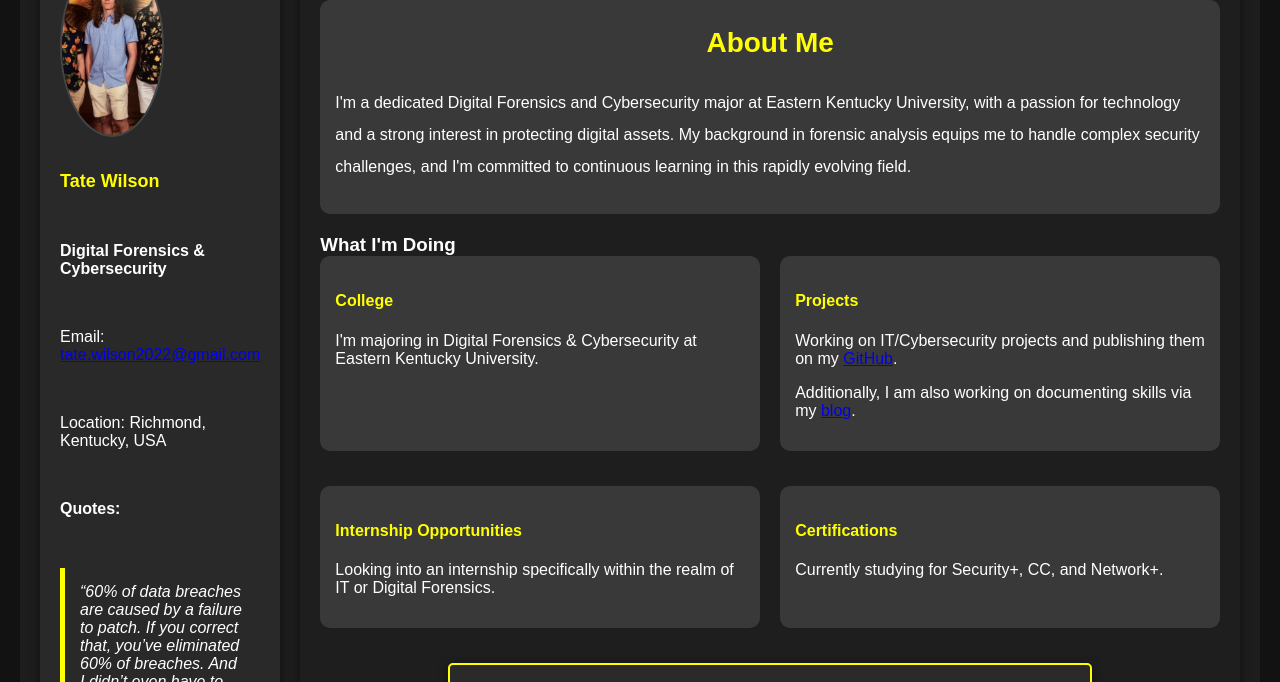
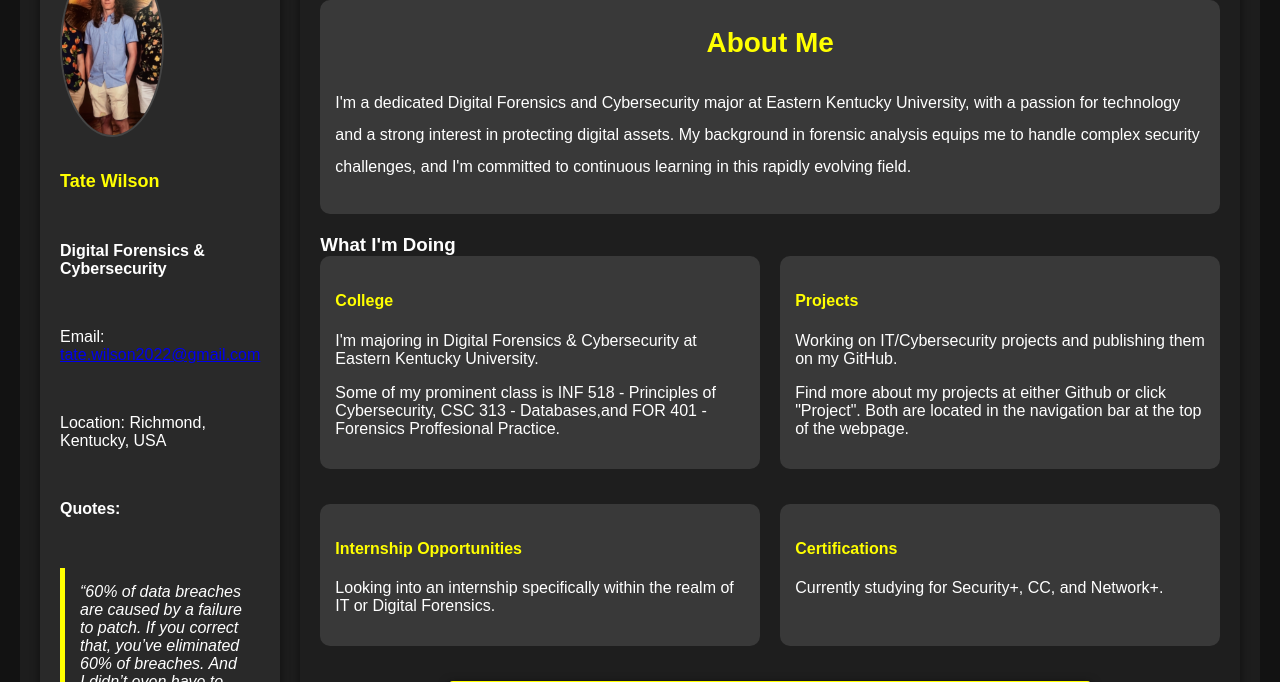
Before and after one commit to TateWilson1/TateWilson1.github.io, a plain HTML site: page index.html in a window 1280 px wide. Shown: the part 39-721 px from the top of the page. Drawn offline with Linux system fonts and the light colour scheme.

Commit message:
got rid of hyperlinks

```diff
--- a/index.html
+++ b/index.html
@@ -60,11 +60,12 @@
                     <div class="service-box">
                         <h4 class="service-title">College</h4>
                         <p>I'm majoring in Digital Forensics & Cybersecurity at Eastern Kentucky University.</p>
+                        <p>Some of my prominent class is INF 518 - Principles of Cybersecurity, CSC 313 - Databases,and FOR 401 - Forensics Proffesional Practice. </p>
                     </div>
                     <div class="service-box">
                         <h4 class="service-title">Projects</h4>
-                        <p>Working on IT/Cybersecurity projects and publishing them on my <a href="https://github.com/TateWilson1" target="_blank">GitHub</a>.</p>
-                        <p>Additionally, I am also working on documenting skills via my <a href="https://tatewilson2022.wixsite.com/vulnerable-write-ups/blog" target="_blank"> blog</a>.</p>
+                        <p>Working on IT/Cybersecurity projects and publishing them on my GitHub.</p>
+                        <p>Find more about my projects at either Github or click "Project". Both are located in the navigation bar at the top of the webpage.</p>
                     </div>
                     <div class="service-box">
                         <h4 class="service-title">Internship Opportunities</h4>
```
